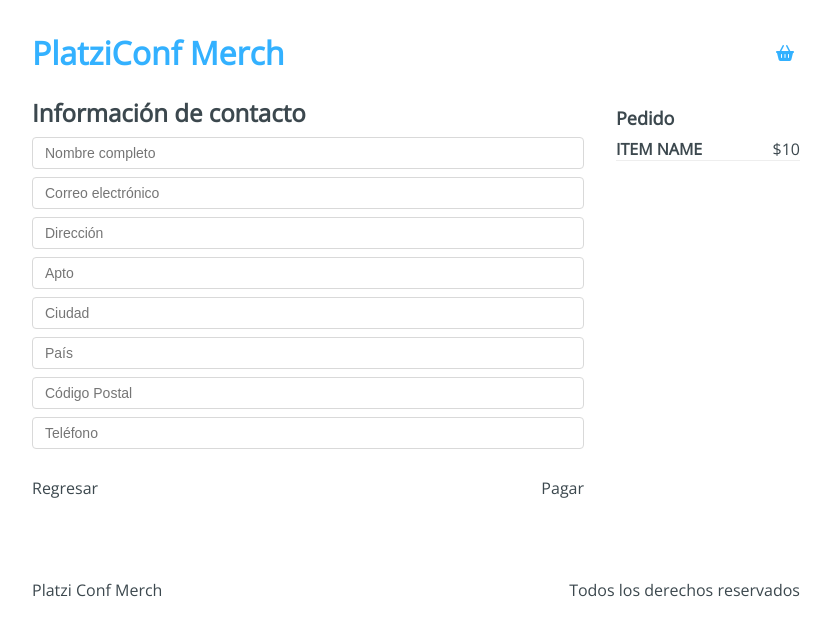
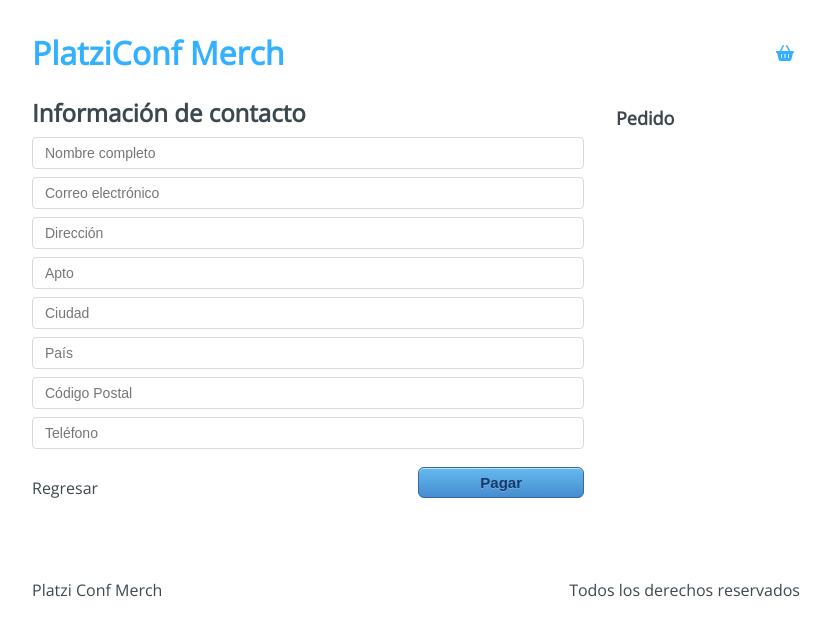
Before and after one commit to danyel117/platzi-conf-store, a Next.js app: page /checkout/information in a window 1280 px wide. Shown: the top 636 px of the page, without its empty margins (224-1054 px from the left). Built offline with nearby package versions, Linux system fonts and the light colour scheme.

Commit message:
clase 31: agregar referencia para el formulario y estado de buyer

```diff
--- a/hooks/useInitialState.js
+++ b/hooks/useInitialState.js
@@ -15,9 +15,17 @@
       cart: state.cart.filter((items) => items.id !== payload.id),
     });
   };
+
+  const addToBuyer = (payload)=>{
+    setState({
+      ...state,
+      buyer:[...state.buyer,payload]
+    })
+  }
   return {
     addToCart,
     removeFromCart,
+    addToBuyer,
     state,
   };
 };
--- a/initialState.js
+++ b/initialState.js
@@ -1,5 +1,6 @@
 export default {
   cart: [],
+  buyer:[],
   products: [
     {
       id: '1',
--- a/pages/checkout/index.js
+++ b/pages/checkout/index.js
@@ -29,7 +29,7 @@
         <div>
           {cart.length>0 ? <h3>Lista de pedidos</h3>:<h3>Sin pedidos</h3>}
           {cart.map((item) => (
-            <CheckoutItem>
+            <CheckoutItem key={`checkout ${item.title}`}>
               <CheckoutElement>
                 <h4>{item.title}</h4>
                 <span>{item.price}</span>
--- a/pages/checkout/information/index.js
+++ b/pages/checkout/information/index.js
@@ -1,4 +1,6 @@
-import React from 'react';
+/* eslint-disable react/jsx-one-expression-per-line */
+import React, {useRef} from 'react';
+import {useAppContext} from 'context/AppContext'
 import Layout from 'components/Layout';
 import Link from 'next/link';
 import {
@@ -13,7 +15,27 @@
   H4,
 } from './styles';
 
-const Information = () => (
+const Information = () => {
+  const {state,addToBuyer} = useAppContext()
+  const form = useRef(null)
+  const {cart} = state;
+
+  const handleSubmit = ()=>{
+    const formData = new FormData(form.current)
+    const buyer = {
+      name: formData.get('name'),
+      email: formData.get('email'),
+      address: formData.get('address'),
+      address2: formData.get('address2'),
+      city: formData.get('city'),
+      country: formData.get('country'),
+      zipcode: formData.get('zipcode'),
+      phone: formData.get('phone'),
+    };
+    addToBuyer(buyer)
+  }
+
+  return (
     <Layout>
       <InformationS>
         <div>
@@ -21,7 +43,7 @@
             <H2>Información de contacto</H2>
           </div>
           <div>
-          <form action="">
+            <form ref={form}>
               <Input type="text" placeholder="Nombre completo" name="name" />
               <Input type="email" placeholder="Correo electrónico" name="email" />
               <Input type="text" placeholder="Dirección" name="address" />
@@ -33,23 +55,28 @@
             </form>
           </div>
           <InformationButtons>
+            <Link href="/checkout">
               <div>Regresar</div>
+            </Link>
             <Link href="/checkout/payment">
-            <div>Pagar</div>
+              <button type="button" onClick={handleSubmit}>Pagar</button>
             </Link>
           </InformationButtons>
         </div>
         <InformationSidebar>
           <H3>Pedido</H3>
-        <InformationItem>
+          {cart.map(item=>(
+            <InformationItem key={`information ${item.title}`}>
               <InformationElement>
-            <H4>ITEM NAME</H4>
-            <span>$10</span>
+                <H4>{item.name}</H4>
+                <span>${item.price}</span>
               </InformationElement>
             </InformationItem>
+          ))}
         </InformationSidebar>
       </InformationS>
     </Layout>
   );
+}
 
 export default Information;
--- a/pages/checkout/information/styles.js
+++ b/pages/checkout/information/styles.js
@@ -21,7 +21,7 @@
     padding: 6px 24px;
     text-decoration: none;
     text-shadow: 0px 1px 0px #7cacde;
-    width: 100%;
+    width: 30%;
     display: block;
     outline: none;
   }
```
Lines whose indentation alone changed are shown as unchanged.
